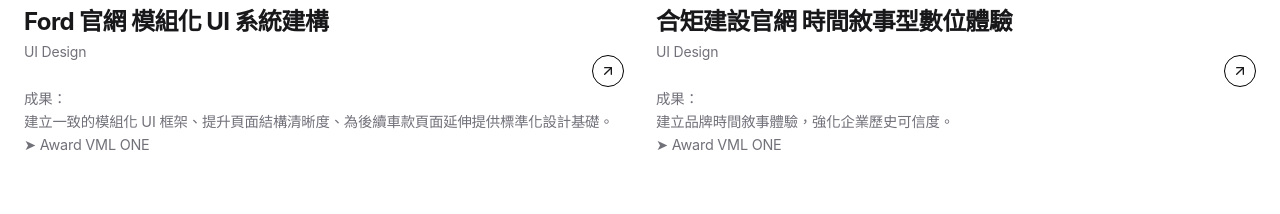
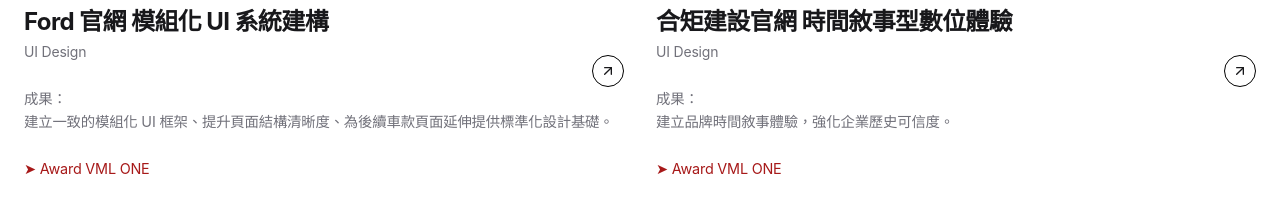
Before and after one commit to Yuruyj/portfolio_2026, a plain HTML site: page work.html in a window 1280 px wide. Both pictures are taken after a click on the link "Award". Shown: the part 714-928 px from the top of the page. Drawn offline with Linux system fonts and the light colour scheme.

Commit message:
Update work.html

```diff
--- a/work.html
+++ b/work.html
@@ -263,7 +263,7 @@
                                 <svg width="16" height="16" viewBox="0 0 24 24" fill="none" stroke="currentColor" stroke-width="2" stroke-linecap="round" stroke-linejoin="round"><line x1="7" y1="17" x2="17" y2="7"></line><polyline points="7 7 17 7 17 17"></polyline></svg>
                             </div>
                         </div>
-                        <p class="project-card-text">成果：<br>建立一致的模組化 UI 框架、提升頁面結構清晰度、為後續車款頁面延伸提供標準化設計基礎。<br class="award">➤ Award VML ONE</p>
+                        <p class="project-card-text">成果：<br>建立一致的模組化 UI 框架、提升頁面結構清晰度、為後續車款頁面延伸提供標準化設計基礎。<br><br><span class="award">➤ Award VML ONE</span></p>
                     </div>
                 </a>
 
@@ -282,7 +282,7 @@
                                 <svg width="16" height="16" viewBox="0 0 24 24" fill="none" stroke="currentColor" stroke-width="2" stroke-linecap="round" stroke-linejoin="round"><line x1="7" y1="17" x2="17" y2="7"></line><polyline points="7 7 17 7 17 17"></polyline></svg>
                             </div>
                         </div>
-                        <p class="project-card-text">成果：<br>建立品牌時間敘事體驗，強化企業歷史可信度。<br class="award">➤ Award VML ONE</p>
+                        <p class="project-card-text">成果：<br>建立品牌時間敘事體驗，強化企業歷史可信度。<br><br><span class="award">➤ Award VML ONE</span></p>
                     </div>
                 </a>
             </div>
```
